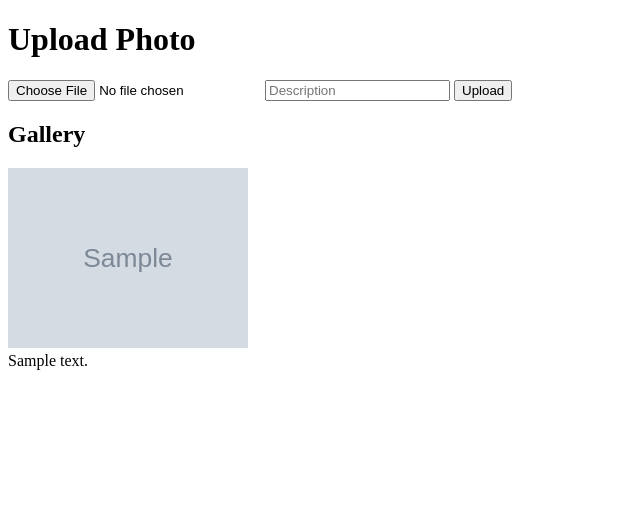
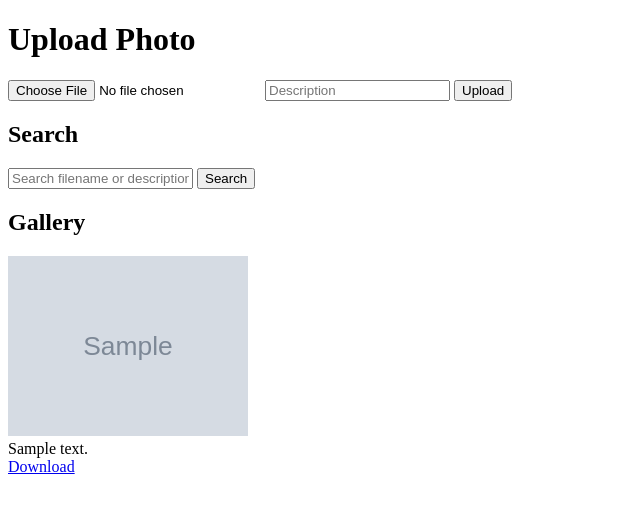
Before and after one commit to Williamsjesse22/422, a Flask app: template templates/index.html in a window 1280 px wide. Shown: the top 513 px of the page, without its empty margins (0-640 px from the left). Run offline with Flask 2, Linux system fonts and the light colour scheme; the template is opened without the code that fills it: most values are stand-ins (such as "Sample title", 1, 10 or a date in 2020); grey boxes marked "Sample" are stand-in pictures.

Commit message:
vibe coded download feature

```diff
--- a/app.py
+++ b/app.py
@@ -1,5 +1,5 @@
 import os
-from flask import Flask, render_template, request, redirect
+from flask import Flask, render_template, request, redirect, send_from_directory, abort
 import pymysql
 from dotenv import load_dotenv
 
@@ -41,12 +41,37 @@ def ensure_table():
 @app.route("/")
 def index():
     ensure_table()
+    q = request.args.get("q", "").strip()
     conn = get_connection()
     with conn.cursor() as cursor:
-        cursor.execute("SELECT filename, description FROM photos ORDER BY id DESC")
+        if q:
+            like = f"%{q}%"
+            cursor.execute(
+                "SELECT filename, description FROM photos WHERE filename LIKE %s OR description LIKE %s ORDER BY id DESC",
+                (like, like),
+            )
+        else:
+            cursor.execute("SELECT filename, description FROM photos ORDER BY id DESC")
         photos = cursor.fetchall()
     conn.close()
-    return render_template("index.html", photos=photos)
+    return render_template("index.html", photos=photos, q=q)
+
+
+@app.route('/download/<path:filename>')
+def download(filename):
+    # Only allow downloading files that exist in the DB to avoid exposing arbitrary files
+    conn = get_connection()
+    try:
+        with conn.cursor() as cursor:
+            cursor.execute("SELECT 1 FROM photos WHERE filename = %s", (filename,))
+            found = cursor.fetchone()
+    finally:
+        conn.close()
+
+    if not found:
+        abort(404)
+
+    return send_from_directory(app.config["UPLOAD_FOLDER"], filename, as_attachment=True)
 
 @app.route("/upload", methods=["POST"])
 def upload():
--- a/templates/index.html
+++ b/templates/index.html
@@ -6,11 +6,19 @@
   </head>
   <body>
     <h1>Upload Photo</h1>
-
     <form method="POST" action="/upload" enctype="multipart/form-data">
       <input type="file" name="photo" required />
       <input type="text" name="description" placeholder="Description" />
       <button type="submit">Upload</button>
+    </form>
+
+    <h2>Search</h2>
+    <form method="GET" action="/">
+      <input type="text" name="q" placeholder="Search filename or description" value="{{ q or '' }}" />
+      <button type="submit">Search</button>
+      {% if q %}
+        <a href="/">Clear</a>
+      {% endif %}
     </form>
 
     <h2>Gallery</h2>
@@ -19,6 +27,7 @@
       <div style="margin: 12px 0;">
         <img src="{{ url_for('static', filename='uploads/' + p['filename']) }}" width="240" />
         <div>{{ p['description'] }}</div>
+        <div><a href="{{ url_for('download', filename=p['filename']) }}">Download</a></div>
       </div>
     {% endfor %}
   </body>
```
